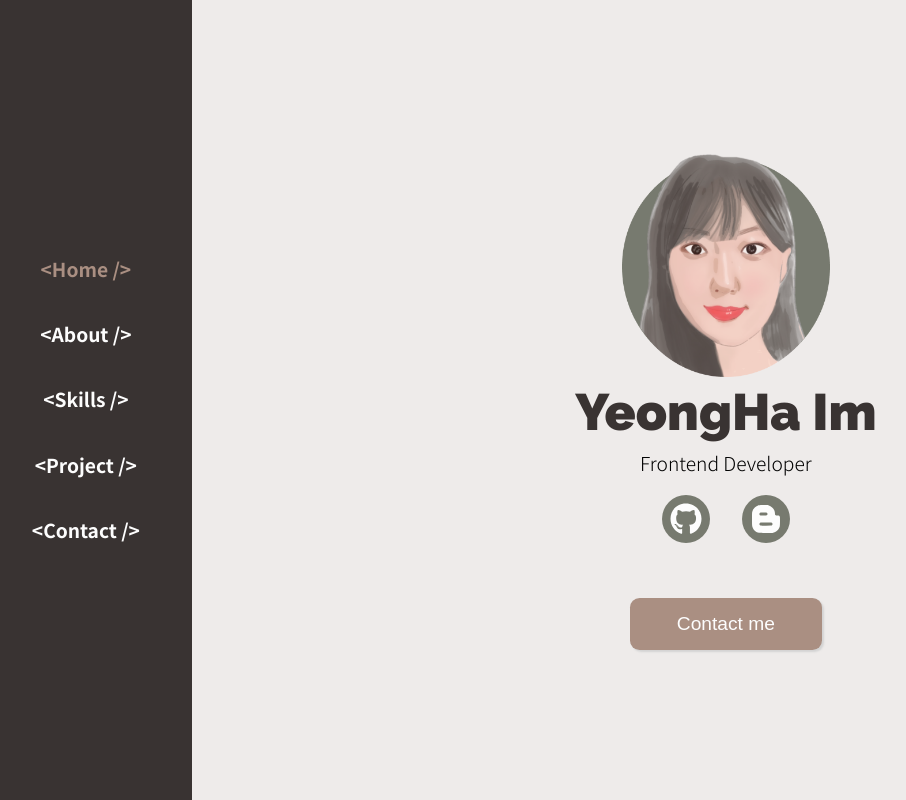
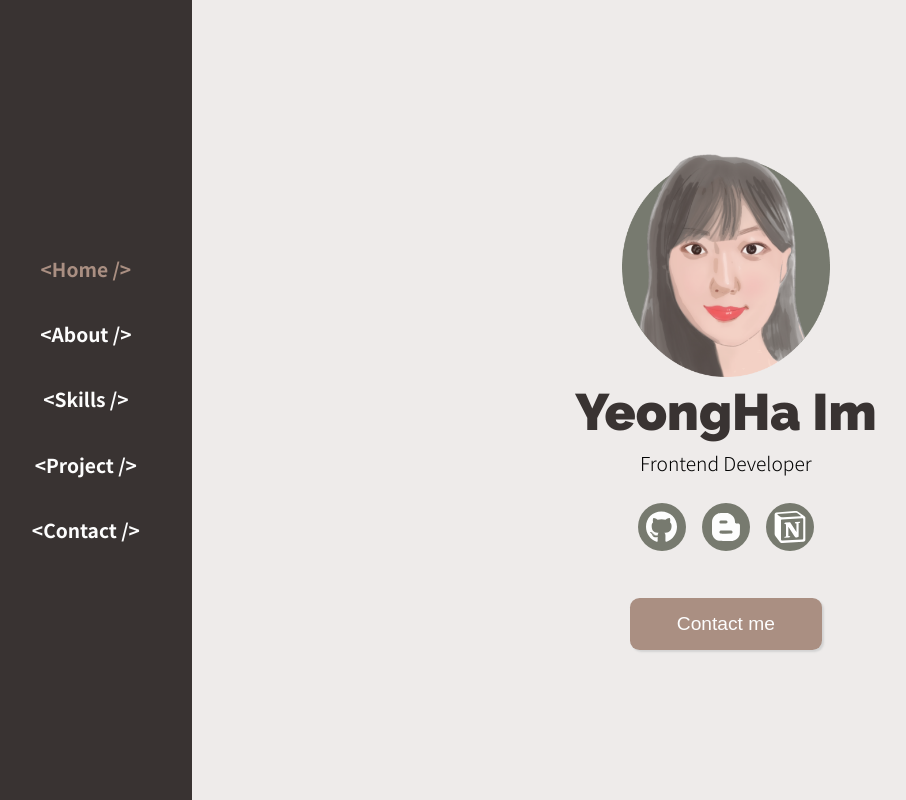
Before and after one commit to liMoHa/yh-portfolio, a React (Create React App) app: page / in a window 1280 px wide. Shown: the top 800 px of the page, without its empty margins (20-926 px from the left). Built offline with nearby package versions, Linux system fonts and the light colour scheme.

Commit message:
feat(Home.tsx): add notion link

```diff
--- a/src/components/Home/Index.tsx
+++ b/src/components/Home/Index.tsx
@@ -15,18 +15,25 @@ const Profile = styled.img`
 `;
 
 const IconBox = styled.div`
-  & svg {
-    width: 1em;
-    height: 1em;
-    font-size: 2em;
+  margin-top: 1em;
+  display: flex;
+  align-items: center;
+  & a {
+    display: inline-block;
+    text-align: center;
+    width: 3em;
+    height: 3em;
     background-color: ${({ theme }) => theme.colors.darkGreen};
     color: ${({ theme }) => theme.colors.white};
     border-radius: 100%;
-    padding: 0.25em;
+    padding: 0.5em;
     margin: 0.5em;
     transition: background-color 0.2s ease-out;
+    & svg {
+      font-size: 2em;
+    }
   }
-  & svg:hover {
+  & a:hover {
     background-color: ${({ theme }) => theme.colors.darkBrown};
   }
 `;
@@ -59,6 +66,12 @@ const Home: React.FC = (): JSX.Element => {
         <a href="https://yeongha.tistory.com/">
           <i className="fa-brands fa-blogger-b" />
         </a>
+        <a
+          className="notion"
+          href="https://cat-pearl-b11.notion.site/yeongha-s-study-space-14fc2ae59a4c410b9101988207dc4123"
+        >
+          <img src="images/notionToHome.svg" alt="notion" />
+        </a>
       </IconBox>
       <ContactButton>Contact me</ContactButton>
     </HomeBox>
```
Also changed, not shown: public/images/notionToHome.svg (added).
